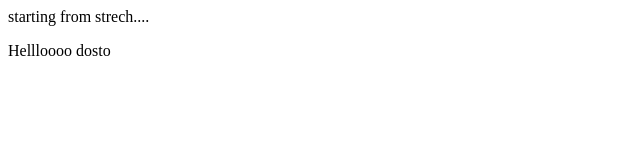
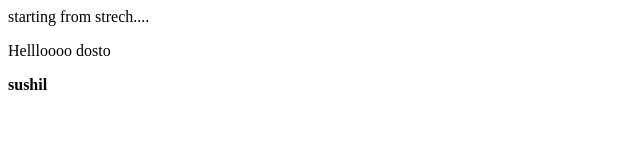
Before and after one commit to devops-anilgupta/github-practice, a plain HTML site: page index.html in a window 1280 px wide. Shown: the full height of the page, 0-640 px from the left. Drawn offline with Linux system fonts and the light colour scheme.

Commit message:
para added in index.html

```diff
--- a/index.html
+++ b/index.html
@@ -9,5 +9,7 @@
     starting from strech....
 
     <p>Hellloooo dosto</p>
+
+    <b>sushil</b>
 </body>
 </html>
```
